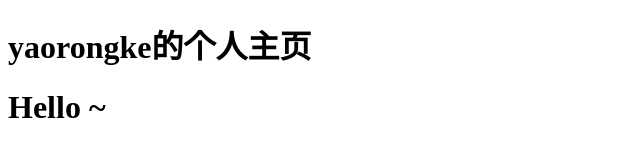
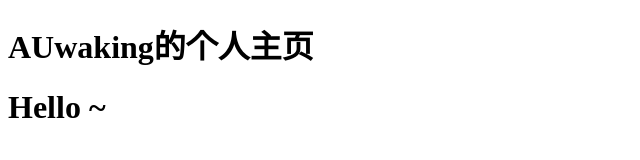
Before and after one commit to AUwaking/-AUwaking-.github.io, a plain HTML site: page index.html in a window 1280 px wide. Shown: the whole page, without its empty margins (0-640 px from the left). Drawn offline with Linux system fonts and the light colour scheme.

Commit message:
Update index.html

```diff
--- a/index.html
+++ b/index.html
@@ -2,10 +2,10 @@
 <html lang="en">
 <head>
     <meta charset="UTF-8">
-    <title>yaorongke</title>
+    <title>AUwaking</title>
 </head>
 <body>
-    <h1>yaorongke的个人主页</h1>
+    <h1>AUwaking的个人主页</h1>
     <h1>Hello ~</h1>
 </body>
 </html>
```
